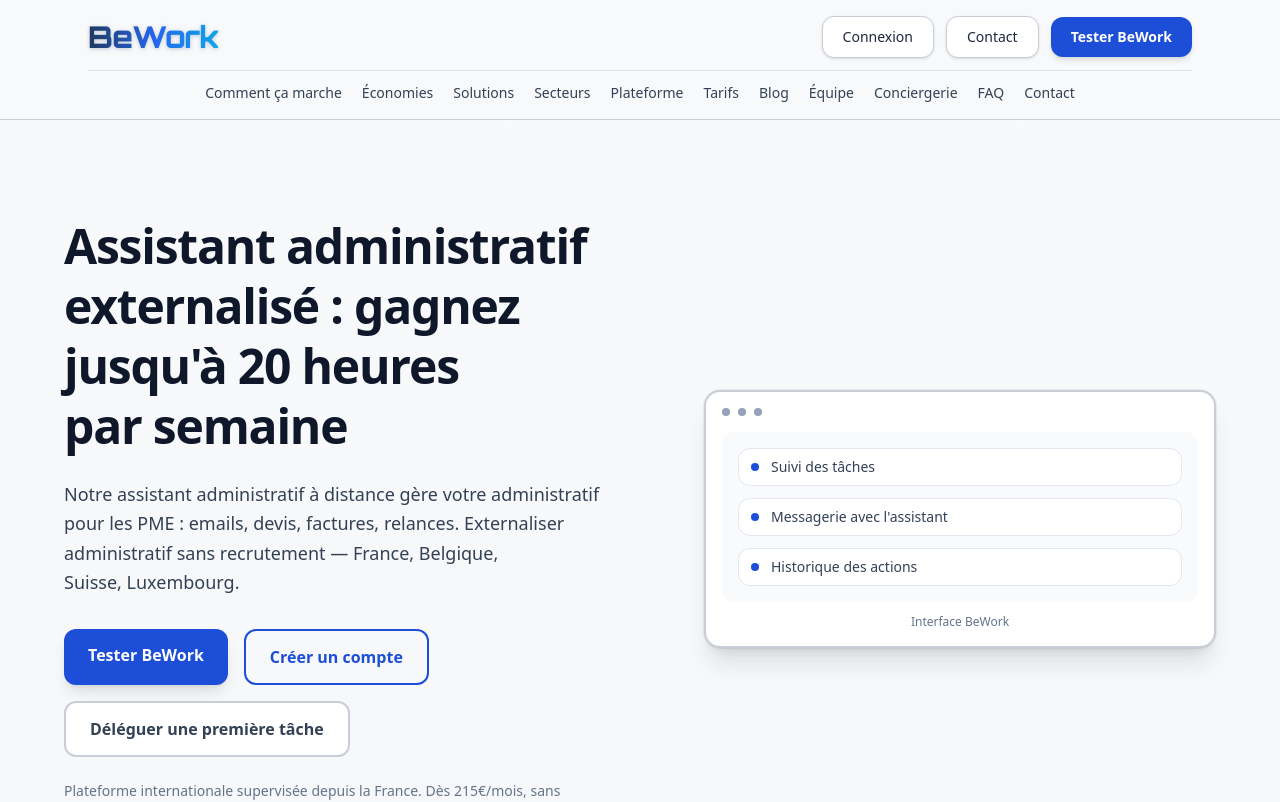
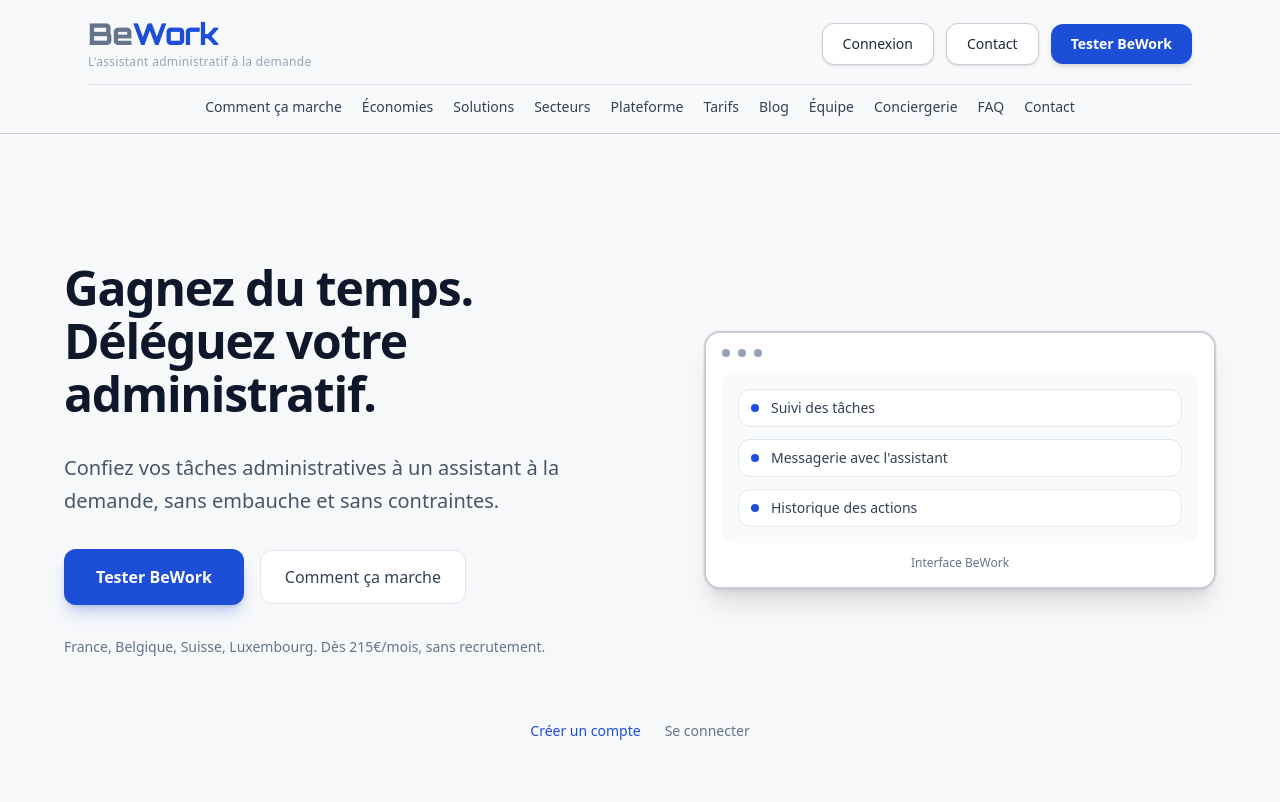
Before and after one commit to messaoud78280/plateforme, a Next.js app: page / in a window 1280 px wide. Shown: the top 802 px of the page. Built offline with nearby package versions, Linux system fonts and the light colour scheme; no server answers.

Commit message:
Branding: logo Be/Work, hero accroche, bouton Tester BeWork + Comment ça marche
Made-with: Cursor

```diff
--- a/src/app/page.tsx
+++ b/src/app/page.tsx
@@ -37,7 +37,7 @@ export default function HomePage() {
           {/* Ligne 1 : Logo + boutons */}
           <div className="flex items-center justify-between">
             <Link href="/" className="shrink-0">
-              <BeWorkLogo size="sm" />
+              <BeWorkLogo size="sm" showTagline />
             </Link>
             <div className="flex items-center gap-3">
               <Link
@@ -79,39 +79,33 @@ export default function HomePage() {
 
       <main className="pt-0">
         {/* Hero — message orienté bénéfice + CTAs + mockup */}
-        <section id="hero" className="px-6 pt-20 pb-20 md:pt-24 md:pb-24" style={{ scrollMarginTop: "6rem" }}>
+        <section id="hero" className="px-6 pt-24 pb-24 md:pt-32 md:pb-32" style={{ scrollMarginTop: "6rem" }}>
           <div className="mx-auto max-w-6xl">
-            <div className="grid gap-12 lg:grid-cols-2 lg:gap-16 lg:items-center">
-              <div>
-                <h1 className="text-balance text-3xl font-bold leading-tight tracking-tight text-[#0f172a] md:text-4xl lg:text-5xl">
-                  Assistant administratif externalisé : gagnez jusqu&apos;à 20 heures par semaine
+            <div className="grid gap-16 lg:grid-cols-2 lg:gap-20 lg:items-center">
+              <div className="space-y-8">
+                <h1 className="text-balance text-3xl font-bold leading-[1.15] tracking-tight text-[#0f172a] md:text-4xl lg:text-5xl lg:leading-[1.1]">
+                  Gagnez du temps. Déléguez votre administratif.
                 </h1>
-                <p className="mt-6 max-w-xl text-pretty text-base leading-relaxed text-[#334155] md:text-lg">
-                  Notre assistant administratif à distance gère votre administratif pour les PME : emails, devis, factures, relances. Externaliser administratif sans recrutement — France, Belgique, Suisse, Luxembourg.
+                <p className="max-w-xl text-lg leading-relaxed text-[#475569] md:text-xl">
+                  Confiez vos tâches administratives à un assistant à la demande, sans embauche et sans contraintes.
                 </p>
-                <div className="mt-8 flex flex-wrap gap-4">
+                <div className="flex flex-wrap items-center gap-4">
                   <Link
                     href="/inscription"
-                    className="inline-flex rounded-lg bg-[#1d4ed8] px-6 py-3.5 text-center font-semibold text-white shadow-lg transition-all hover:bg-[#1e40af] hover:shadow-xl"
+                    className="inline-flex rounded-lg bg-[#1d4ed8] px-8 py-4 text-base font-semibold text-white shadow-lg shadow-[#1d4ed8]/25 transition-all hover:bg-[#1e40af] hover:shadow-xl hover:shadow-[#1d4ed8]/30"
                     aria-label="Tester BeWork gratuitement"
                   >
                     Tester BeWork
                   </Link>
                   <Link
-                    href="/inscription"
-                    className="inline-flex rounded-lg border-2 border-[#1d4ed8] bg-transparent px-6 py-3.5 text-center font-semibold text-[#1d4ed8] transition-all hover:bg-[#eff6ff]"
+                    href="#comment-ca-marche"
+                    className="inline-flex rounded-lg border border-[#e2e8f0] bg-white px-6 py-3.5 text-base font-medium text-[#334155] transition-all hover:border-[#c8cdd6] hover:bg-[#f8fafc]"
                   >
-                    Créer un compte
-                  </Link>
-                  <Link
-                    href="/contact"
-                    className="inline-flex rounded-lg border-2 border-[#c8cdd6] bg-white px-6 py-3.5 text-center font-semibold text-[#334155] transition-all hover:border-[#1d4ed8] hover:text-[#1d4ed8]"
-                  >
-                    Déléguer une première tâche
+                    Comment ça marche
                   </Link>
                 </div>
-                <p className="mt-6 text-sm text-[#64748b]">
-                  Plateforme internationale supervisée depuis la France. Dès 215€/mois, sans recrutement. Assistant virtuel entreprise pour PME francophones.
+                <p className="text-sm text-[#64748b]">
+                  France, Belgique, Suisse, Luxembourg. Dès 215€/mois, sans recrutement.
                 </p>
               </div>
               {/* Mockup plateforme */}
@@ -134,14 +128,11 @@ export default function HomePage() {
                 </div>
               </div>
             </div>
-            <div className="mt-12 flex flex-wrap justify-center gap-4">
-              <Link href="/inscription" className="rounded-lg bg-white/80 px-4 py-2 text-sm font-semibold text-[#1d4ed8] shadow-sm hover:bg-white">
-                Tester BeWork
-              </Link>
-              <Link href="/inscription" className="text-sm font-medium text-[#1d4ed8] hover:underline">
+            <div className="mt-16 flex flex-wrap justify-center gap-6 text-sm">
+              <Link href="/inscription" className="font-medium text-[#1d4ed8] hover:underline">
                 Créer un compte
               </Link>
-              <Link href="/connexion" className="text-sm font-medium text-[#64748b] hover:text-[#0f172a]">
+              <Link href="/connexion" className="font-medium text-[#64748b] hover:text-[#0f172a]">
                 Se connecter
               </Link>
             </div>
--- a/src/components/BeWorkLogo.tsx
+++ b/src/components/BeWorkLogo.tsx
@@ -1,16 +1,13 @@
 interface BeWorkLogoProps {
   className?: string;
   size?: "sm" | "md" | "lg";
+  showTagline?: boolean;
 }
-
-/** Dégradé bleu métallique : professionnel, épuré, futuriste */
-const logoGradient =
-  "bg-gradient-to-r from-[#1e3a5f] via-[#2563eb] to-[#0ea5e9] bg-clip-text text-transparent";
-const logoShadow = "drop-shadow-[0_1px_2px_rgba(30,58,95,0.25)]";
 
 export function BeWorkLogo({
   className = "",
   size = "md",
+  showTagline = false,
 }: BeWorkLogoProps) {
   const textSize =
     size === "sm"
@@ -20,11 +17,19 @@ export function BeWorkLogo({
         : "text-4xl md:text-5xl";
 
   return (
-    <span
-      className={`font-extrabold tracking-tight ${textSize} ${logoGradient} ${logoShadow} ${className}`}
-      style={{ fontFamily: "var(--font-orbitron), system-ui, sans-serif" }}
-    >
-      BeWork
+    <span className={`inline-block ${className}`}>
+      <span
+        className={`font-extrabold tracking-tight ${textSize}`}
+        style={{ fontFamily: "var(--font-orbitron), system-ui, sans-serif" }}
+      >
+        <span className="text-[#64748b]">Be</span>
+        <span className="text-[#1d4ed8]">Work</span>
+      </span>
+      {showTagline && (
+        <span className="mt-0.5 hidden text-[10px] font-medium tracking-wide text-[#94a3b8] sm:block md:text-xs">
+          L&apos;assistant administratif à la demande
+        </span>
+      )}
     </span>
   );
 }
```
